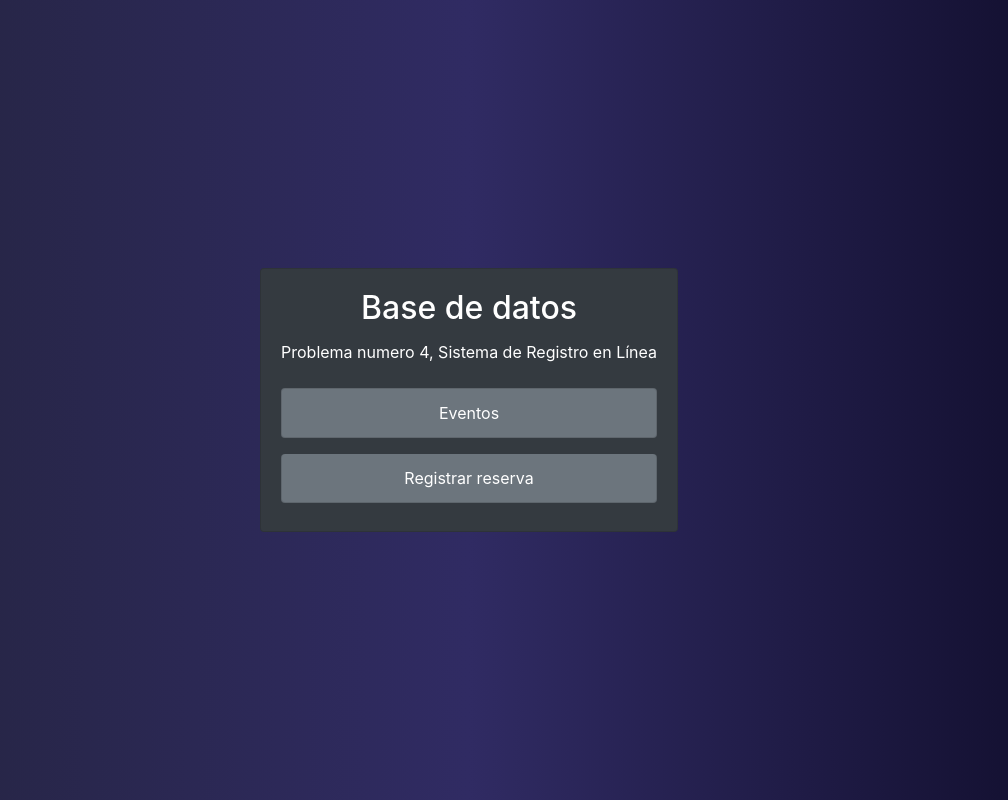
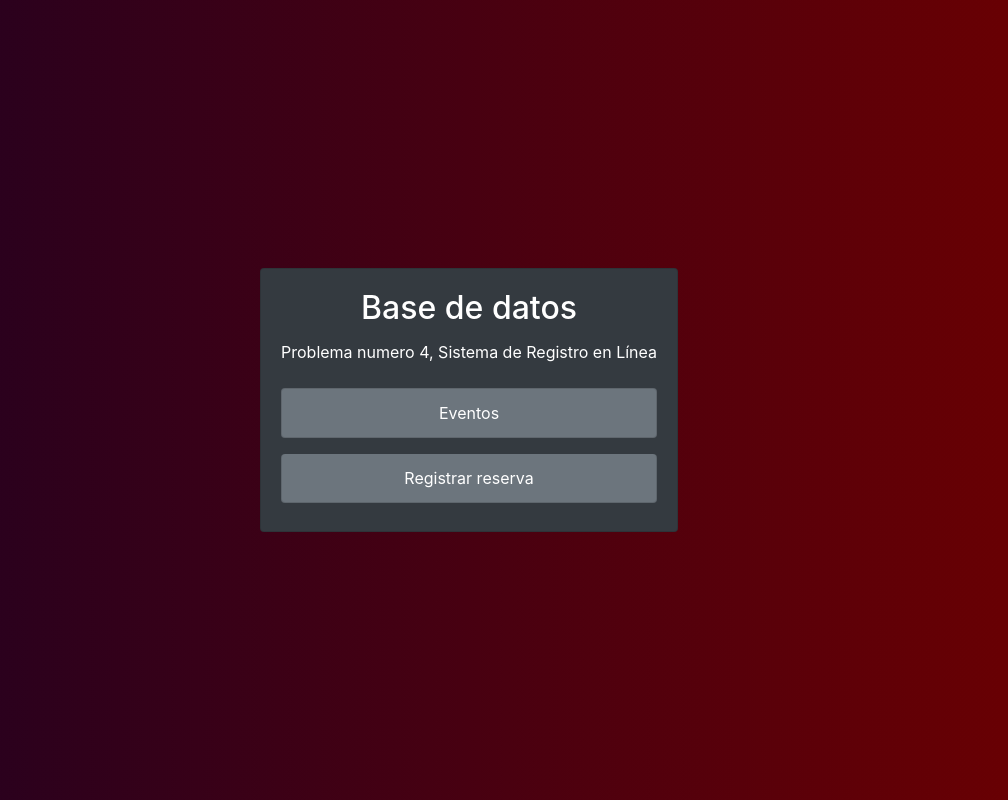
Before and after one commit to nepta1998/database-project-UCLA, a Flask app: page / in a window 1280 px wide. Shown: the whole page, without its empty margins (171-1179 px from the left). Run offline with Flask 2, Linux system fonts and the light colour scheme; some libraries are stand-ins or nearby versions.

Commit message:
adding custom css

```diff
--- a/static/css/custom.css
+++ b/static/css/custom.css
@@ -1,4 +1,11 @@
 .bg-custom {
+    background: #200122;  /* fallback for old browsers */
+    background: -webkit-linear-gradient(to right,#200122, #6f0000);  /* Chrome 10-25, Safari 5.1-6 */
+    background: linear-gradient(to right, #200122, #6f0000); /* W3C, IE 10+/ Edge, Firefox 16+, Chrome 26+, Opera 12+, Safari 7+ */
+
+}
+
+.bg-custom2 {
     background: #0f0c29;  /* fallback for old browsers */
     background: -webkit-linear-gradient(to right, #24243e, #302b63, #0f0c29);  /* Chrome 10-25, Safari 5.1-6 */
     background: linear-gradient(to right, #24243e, #302b63, #0f0c29); /* W3C, IE 10+/ Edge, Firefox 16+, Chrome 26+, Opera 12+, Safari 7+ */
```
